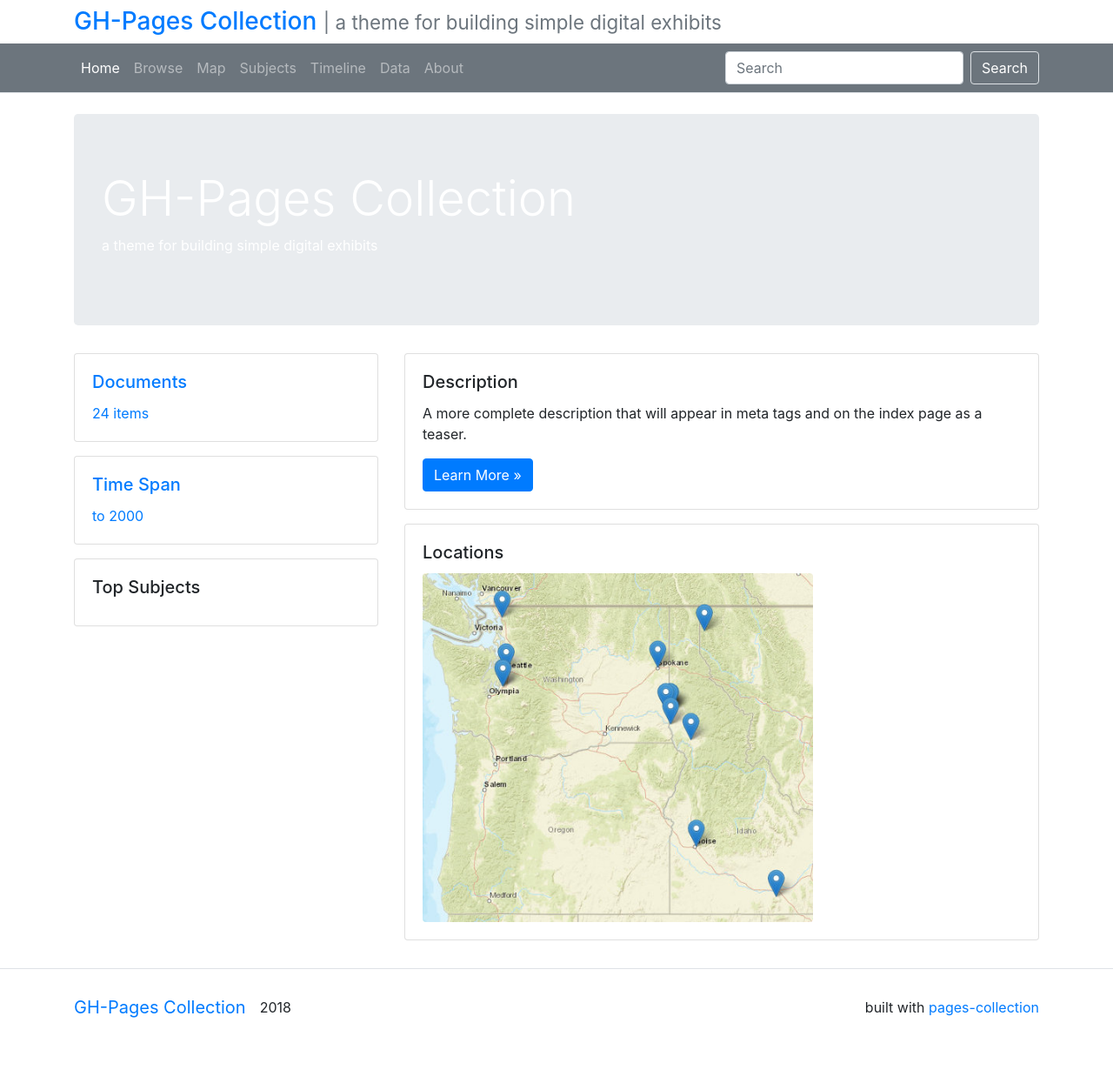
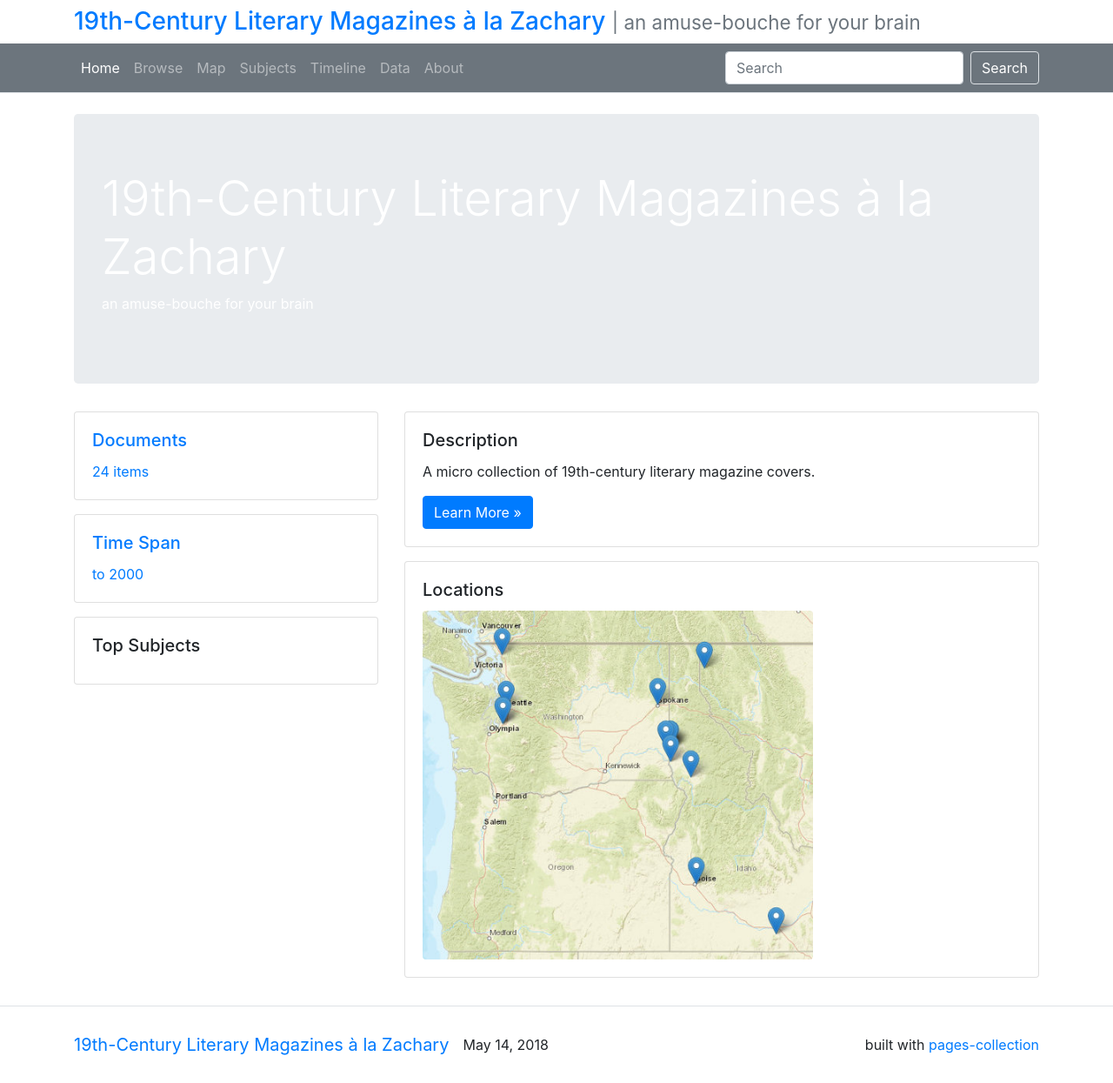
Before and after one commit to zturpin/19th-Century-Literary-Mags, a Jekyll site: the page built from index.md, in a window 1280 px wide. Shown: the whole page at 87% size. Built offline with Jekyll 4.4.1, drawn with Linux system fonts in a browser that asks for light colours; before the commit the page ends 1202 px from its top, so only the background shows below that.

Commit message:
Initial configuration

```diff
--- a/_config.yml
+++ b/_config.yml
@@ -5,27 +5,27 @@
 # Site settings
 
 # title of site appears in banner
-title: GH-Pages Collection
+title: 19th-Century Literary Magazines à la Zachary
 # tagline appears in banner
-tagline: a theme for building simple digital exhibits
+tagline: an amuse-bouche for your brain
 # description appears in meta tags and other locations
 # this description might appear in search result lists, keep around 160 characters max
-description: "A more complete description that will appear in meta tags and on the index page as a teaser."
+description: "A micro collection of 19th-century literary magazine covers."
 # keywords appear in meta tags
-keywords: "university of idaho, digital collections, digital humanities"
+keywords: "literary magazine, 19th century, putnam's monthly, outlook, digest"
 # creator of the digital collection, to appear in meta tags
-author: evanwill
+author: zturpin
 # creator contact email for meta tags
-email: ewilliamson@uidaho.edu
+email: zturpin@uidaho.edu
 # collection project date, when did you publish this
-collection-date: "2018"
+collection-date: "May 14, 2018"
 
 # url is your gh-pages base, username.github.io
-url: https://uidaholib.github.io
+url: https://zturpin.github.io
 # baseurl is your github repository's name prefixed with a /
-baseurl: /pages-collection-template
+baseurl: /19th-Century-Literary-Mags
 # repository is the github repository's full url
-repository: https://github.com/uidaholib/pages-collection-template
+repository: https://github.com/zturpin/19th-Century-Literary-Mags
 
 # google services [optional!]
 # leave these blank or comment out to NOT include google code
```
